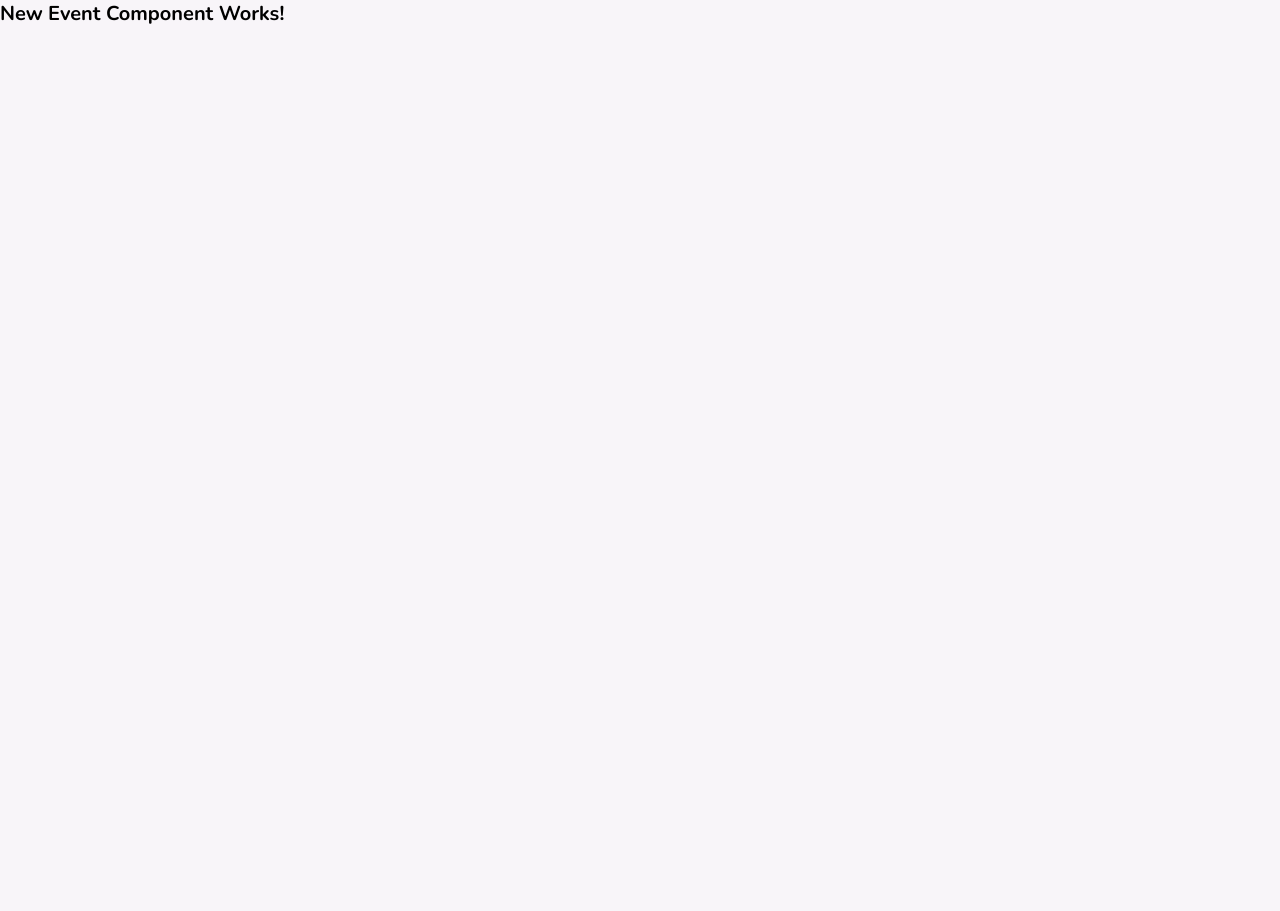
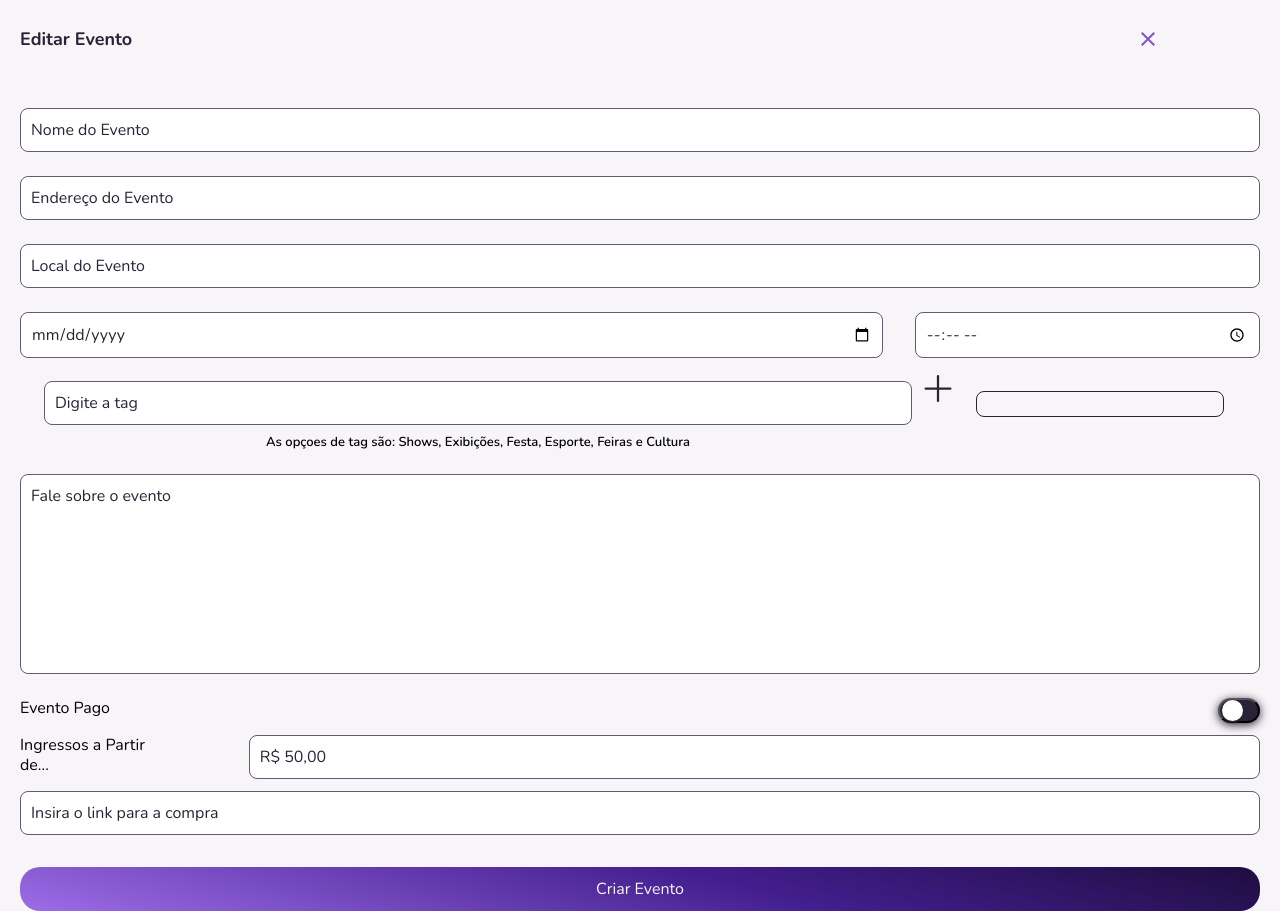
Before and after one commit to ViniciusdePSouza/iToddy_Role, a React (Vite) app in the folder itoddy-role/: page /iToddy_Role/newevent in a window 1280 px wide. Before the commit the page ends 800 px from the top, so only its background shows below. Built offline with nearby package versions, Linux system fonts and the light colour scheme.

Commit message:
Styles: add event form styles in progress

```diff
--- a/itoddy-role/package.json
+++ b/itoddy-role/package.json
@@ -15,6 +15,7 @@
   "dependencies": {
     "@hookform/resolvers": "^3.1.0",
     "@radix-ui/react-select": "^1.2.2",
+    "@radix-ui/react-switch": "^1.0.3",
     "@radix-ui/react-tabs": "^1.0.4",
     "axios": "^1.4.0",
     "dayjs": "^1.11.7",
--- a/itoddy-role/src/Pages/NewEvent/index.tsx
+++ b/itoddy-role/src/Pages/NewEvent/index.tsx
@@ -1,3 +1,141 @@
+import { SvgButton } from "../../components/SvgButton";
+
+import closeIcon from "../../assets/closeIcon.svg";
+
+import { useNavigate } from "react-router-dom";
+
+import { useForm } from "react-hook-form";
+
+import { z } from "zod";
+import { zodResolver } from "@hookform/resolvers/zod";
+
+import Input from "../../components/Input";
+import { FormTagContainer } from "../../components/FormTagContainer";
+import { Button } from "../../components/Button";
+import TextArea from "../../components/TextArea";
+
+import { useState } from "react";
+
+import { api } from "../../services/api";
+
+import {
+  Container,
+  FormValidatorAdvisor,
+  Header,
+  Title,
+  Form,
+  InputHourDimensions,
+  DateDiv,
+  TicketPriceDiv,
+  SwitchThumb,
+  SwitchRoot,
+  InputTicketPrice,
+} from "./styles";
+
 export function NewEvent() {
-    return <h1>New Event Component Works!</h1>
+  const {
+    register,
+    handleSubmit,
+    formState: { errors, isSubmitting },
+    setValue,
+  } = useForm({});
+
+  const [isFreeEvent, setIsFreeEvent] = useState(false);
+
+  const [tag, setTag] = useState("");
+
+  const navigate = useNavigate();
+
+  function handleGoBack() {
+    navigate(-1);
+  }
+
+  function handleNewEvent(data: any) {
+    console.log(data);
+  }
+
+  const handleSwitchChange = () => {
+    setIsFreeEvent((prevIsFreeEvent) => !prevIsFreeEvent);
+  };
+
+  return (
+    <Container>
+      <Header>
+        <Title>Editar Evento</Title>
+
+        <div>
+          <SvgButton svg={closeIcon} onClick={handleGoBack} />
+        </div>
+      </Header>
+
+      <Form onSubmit={handleSubmit(handleNewEvent)}>
+        <Input placeholder="Nome do Evento" {...register("title")} />
+        <FormValidatorAdvisor>
+          {/* {errors.title ? errors.title?.message : ""} */}
+        </FormValidatorAdvisor>
+
+        <Input placeholder="Endereço do Evento" {...register("address")} />
+        <FormValidatorAdvisor>
+          {/* {errors.address ? errors.address?.message : ""} */}
+        </FormValidatorAdvisor>
+
+        <Input placeholder="Local do Evento" {...register("place")} />
+        <FormValidatorAdvisor>
+          {/* {errors.place ? errors.place?.message : ""} */}
+        </FormValidatorAdvisor>
+
+        <DateDiv>
+          <Input placeholder="10/06/2023" type="date" {...register("date")} />
+          <FormValidatorAdvisor>
+            {/* {errors.date ? errors.date?.message : ""} */}
+          </FormValidatorAdvisor>
+
+          <InputHourDimensions>
+            <Input
+              placeholder="Horário 20:00"
+              type="time"
+              {...register("time")}
+            />
+            <FormValidatorAdvisor>
+              {/* {errors.time ? errors.time?.message : ""} */}
+            </FormValidatorAdvisor>
+          </InputHourDimensions>
+        </DateDiv>
+
+        <FormTagContainer tagTitle={tag} />
+
+        <TextArea placeholder="Fale sobre o evento" {...register("about")} />
+        <FormValidatorAdvisor>
+          {/* {errors.about ? errors.about?.message : ""} */}
+        </FormValidatorAdvisor>
+
+        <TicketPriceDiv>
+          <label htmlFor="ticket-price">
+            {isFreeEvent ? "Evento Gratuito!!" : "Evento Pago"}
+          </label>
+          <SwitchRoot id="ticket-price" onCheckedChange={handleSwitchChange}>
+            <SwitchThumb />
+          </SwitchRoot>
+        </TicketPriceDiv>
+
+        <InputTicketPrice>
+          <span>
+            {isFreeEvent ? "Evento Gratuito!!" : "Ingressos a Partir de..."}
+          </span>
+
+          <Input
+            placeholder={isFreeEvent ? "Evento Gratuito!! " : "R$ 50,00"}
+            {...register("price")}
+            disabled={isFreeEvent}
+          />
+        </InputTicketPrice>
+
+        <Input placeholder="Insira o link para a compra" {...register("link")}/>
+        <FormValidatorAdvisor>
+          {/* {errors.price ? errors.price?.message : ""} */}
+        </FormValidatorAdvisor>
+        <Button title="Criar Evento" isLoading={isSubmitting} type="submit" />
+      </Form>
+    </Container>
+  );
 }
--- /dev/null
+++ b/itoddy-role/src/Pages/NewEvent/styles.ts
@@ -0,0 +1,136 @@
+import { styled } from "styled-components";
+import * as Switch from "@radix-ui/react-switch";
+
+export const Container = styled.div`
+  height: 100vh;
+  width: 100%;
+
+  display: flex;
+  flex-direction: column;
+
+  padding: 2rem;
+
+  gap: 3rem;
+
+  margin-bottom: 50px;
+`;
+
+export const Header = styled.header`
+  width: 100%;
+
+  display: flex;
+  justify-content: space-between;
+  align-items: center;
+
+  margin-bottom: 2rem;
+
+  > div {
+    width: 20%;
+  }
+`;
+
+export const Title = styled.h2`
+  color: ${({ theme }) => theme.COLORS.SECONDARY};
+
+  font-family: "Nunito", sans-serif;
+  font-size: 1.8rem;
+`;
+
+export const Form = styled.form`
+  display: flex;
+  flex-direction: column;
+  gap: 1.2rem;
+`;
+
+export const FormValidatorAdvisor = styled.p`
+  color: ${({ theme }) => theme.COLORS.RED};
+
+  font-weight: 600;
+  font-size: 1.2rem;
+`;
+
+export const DateDiv = styled.div`
+  width: 100%;
+
+  display: flex;
+  align-items: center;
+  justify-content: space-between;
+
+  gap: 1.6rem;
+`;
+
+export const InputHourDimensions = styled.div`
+  width: 40%;
+
+  display: flex;
+  align-items: center;
+`;
+
+export const TicketPriceDiv = styled.div`
+  width: 100%;
+
+  display: flex;
+  align-items: left;
+  justify-content: space-between;
+
+  gap: 1rem;
+
+  text-align: left;
+
+  > label {
+    font-family: "Nunito", sans-serif;
+    font-style: 400;
+    font-size: 1.6rem;
+    line-height: 2rem;
+  }
+`;
+
+export const InputTicketPrice = styled.div`
+  width: 100%;
+
+  display: flex;
+  align-items: left;
+  justify-content: space-between;
+
+  gap: 2rem;
+  > span {
+    margin-right: 80px;
+    font-family: "Nunito", sans-serif;
+    font-style: 400;
+    font-size: 1.6rem;
+    line-height: 2rem;
+  }
+`;
+
+export const SwitchRoot = styled(Switch.Root)`
+  width: 42px;
+  height: 25px;
+  background-color: ${({ theme }) => theme.COLORS.SECONDARY};
+  border-radius: 9999px;
+  position: relative;
+  box-shadow: 0 2px 10px ${({ theme }) => theme.COLORS.SECONDARY};
+  -webkit-tap-highlight-color: rgba(0, 0, 0, 0);
+
+  &:focus {
+    box-shadow: 0 0 0 2px black;
+  }
+  &[data-state="checked"] {
+    background-color: ${({ theme }) => theme.COLORS.GREEN};
+  }
+`;
+
+export const SwitchThumb = styled(Switch.Thumb)`
+  display: block;
+  width: 21px;
+  height: 21px;
+  background-color: white;
+  border-radius: 9999px;
+  box-shadow: 0 2px 2px ${({ theme }) => theme.COLORS.SECONDARY};
+  transition: transform 100ms;
+  transform: translateX(2px);
+  will-change: transform;
+
+  &[data-state="checked"] {
+    transform: translateX(19px);
+  }
+`;
--- a/itoddy-role/src/Pages/ProducerHome/index.tsx
+++ b/itoddy-role/src/Pages/ProducerHome/index.tsx
@@ -16,7 +16,6 @@ import logo from "../../assets/purpleLogo.svg";
 import profileIcon from "../../assets/profile.svg";
 import exitIcon from "../../assets/exit.svg";
 import searchIcon from "../../assets/search.svg";
-import addIcon from "../../assets/add.svg";
 
 import { SvgButton } from "../../components/SvgButton";
 import Input from "../../components/Input";
@@ -31,7 +30,6 @@ import { api } from "../../services/api";
 import { useNavigate } from "react-router-dom";
 
 import { EventProps } from "../../@types/event";
-import { Button } from "../../components/Button";
 import { defaultTheme } from "../../styles/theme/default";
 import { Plus } from "phosphor-react";
 
```
Also changed, not shown: 1 other file (tests, documents, lock files or other folders).
